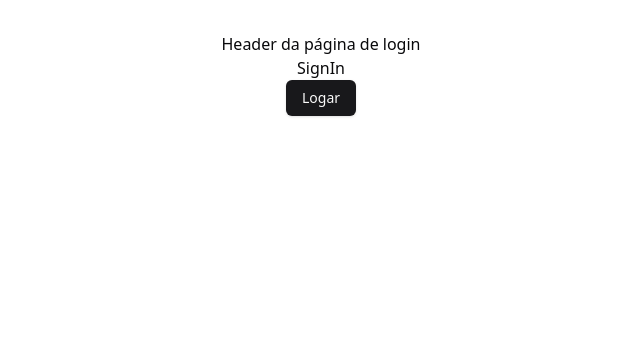
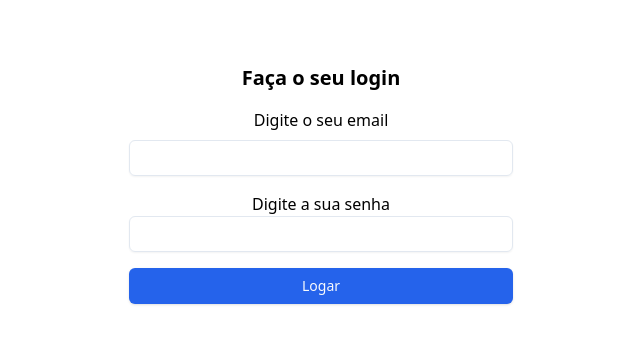
Before and after one commit to fpsaraiva/front-gerenciador-links, a React (Vite) app: page /sign-in in a window 1280 px wide. Shown: the top 344 px of the page, without its empty margins (319-959 px from the left). Built offline with nearby package versions, Linux system fonts and the light colour scheme.

Commit message:
feat: add pagina de login

```diff
--- a/package.json
+++ b/package.json
@@ -10,12 +10,14 @@
     "preview": "vite preview"
   },
   "dependencies": {
+    "@radix-ui/react-label": "^2.1.0",
     "@radix-ui/react-slot": "^1.1.0",
     "class-variance-authority": "^0.7.0",
     "clsx": "^2.1.1",
     "lucide-react": "^0.461.0",
     "react": "^18.3.1",
     "react-dom": "^18.3.1",
+    "react-hook-form": "^7.53.2",
     "react-router-dom": "^7.0.1",
     "tailwind-merge": "^2.5.5",
     "tailwindcss-animate": "^1.0.7"
--- /dev/null
+++ b/src/components/ui/input.tsx
@@ -0,0 +1,22 @@
+import * as React from "react"
+
+import { cn } from "@/lib/utils"
+
+const Input = React.forwardRef<HTMLInputElement, React.ComponentProps<"input">>(
+  ({ className, type, ...props }, ref) => {
+    return (
+      <input
+        type={type}
+        className={cn(
+          "flex h-9 w-full rounded-md border border-input bg-transparent px-3 py-1 text-base shadow-sm transition-colors file:border-0 file:bg-transparent file:text-sm file:font-medium file:text-foreground placeholder:text-muted-foreground focus-visible:outline-none focus-visible:ring-1 focus-visible:ring-ring disabled:cursor-not-allowed disabled:opacity-50 md:text-sm",
+          className
+        )}
+        ref={ref}
+        {...props}
+      />
+    )
+  }
+)
+Input.displayName = "Input"
+
+export { Input }
--- /dev/null
+++ b/src/components/ui/label.tsx
@@ -0,0 +1,24 @@
+import * as React from "react"
+import * as LabelPrimitive from "@radix-ui/react-label"
+import { cva, type VariantProps } from "class-variance-authority"
+
+import { cn } from "@/lib/utils"
+
+const labelVariants = cva(
+  "text-sm font-medium leading-none peer-disabled:cursor-not-allowed peer-disabled:opacity-70"
+)
+
+const Label = React.forwardRef<
+  React.ElementRef<typeof LabelPrimitive.Root>,
+  React.ComponentPropsWithoutRef<typeof LabelPrimitive.Root> &
+    VariantProps<typeof labelVariants>
+>(({ className, ...props }, ref) => (
+  <LabelPrimitive.Root
+    ref={ref}
+    className={cn(labelVariants(), className)}
+    {...props}
+  />
+))
+Label.displayName = LabelPrimitive.Root.displayName
+
+export { Label }
--- a/src/index.css
+++ b/src/index.css
@@ -5,51 +5,52 @@
 @layer base {
   :root {
     --background: 0 0% 100%;
-    --foreground: 240 10% 3.9%;
+    --foreground: 222.2 84% 4.9%;
     --card: 0 0% 100%;
-    --card-foreground: 240 10% 3.9%;
+    --card-foreground: 222.2 84% 4.9%;
     --popover: 0 0% 100%;
-    --popover-foreground: 240 10% 3.9%;
-    --primary: 240 5.9% 10%;
-    --primary-foreground: 0 0% 98%;
-    --secondary: 240 4.8% 95.9%;
-    --secondary-foreground: 240 5.9% 10%;
-    --muted: 240 4.8% 95.9%;
-    --muted-foreground: 240 3.8% 46.1%;
-    --accent: 240 4.8% 95.9%;
-    --accent-foreground: 240 5.9% 10%;
+    --popover-foreground: 222.2 84% 4.9%;
+    --primary: 221.2 83.2% 53.3%;
+    --primary-foreground: 210 40% 98%;
+    --secondary: 210 40% 96.1%;
+    --secondary-foreground: 222.2 47.4% 11.2%;
+    --muted: 210 40% 96.1%;
+    --muted-foreground: 215.4 16.3% 46.9%;
+    --accent: 210 40% 96.1%;
+    --accent-foreground: 222.2 47.4% 11.2%;
     --destructive: 0 84.2% 60.2%;
-    --destructive-foreground: 0 0% 98%;
-    --border: 240 5.9% 90%;
-    --input: 240 5.9% 90%;
-    --ring: 240 10% 3.9%;
+    --destructive-foreground: 210 40% 98%;
+    --border: 214.3 31.8% 91.4%;
+    --input: 214.3 31.8% 91.4%;
+    --ring: 221.2 83.2% 53.3%;
+    --radius: 0.5rem;
     --chart-1: 12 76% 61%;
     --chart-2: 173 58% 39%;
     --chart-3: 197 37% 24%;
     --chart-4: 43 74% 66%;
     --chart-5: 27 87% 67%;
-    --radius: 0.5rem;
   }
+
   .dark {
-    --background: 240 10% 3.9%;
-    --foreground: 0 0% 98%;
-    --card: 240 10% 3.9%;
-    --card-foreground: 0 0% 98%;
-    --popover: 240 10% 3.9%;
-    --popover-foreground: 0 0% 98%;
-    --primary: 0 0% 98%;
-    --primary-foreground: 240 5.9% 10%;
-    --secondary: 240 3.7% 15.9%;
-    --secondary-foreground: 0 0% 98%;
-    --muted: 240 3.7% 15.9%;
-    --muted-foreground: 240 5% 64.9%;
-    --accent: 240 3.7% 15.9%;
-    --accent-foreground: 0 0% 98%;
+    --background: 222.2 84% 4.9%;
+    --foreground: 210 40% 98%;
+    --card: 222.2 84% 4.9%;
+    --card-foreground: 210 40% 98%;
+    --popover: 222.2 84% 4.9%;
+    --popover-foreground: 210 40% 98%;
+    --primary: 217.2 91.2% 59.8%;
+    --primary-foreground: 222.2 47.4% 11.2%;
+    --secondary: 217.2 32.6% 17.5%;
+    --secondary-foreground: 210 40% 98%;
+    --muted: 217.2 32.6% 17.5%;
+    --muted-foreground: 215 20.2% 65.1%;
+    --accent: 217.2 32.6% 17.5%;
+    --accent-foreground: 210 40% 98%;
     --destructive: 0 62.8% 30.6%;
-    --destructive-foreground: 0 0% 98%;
-    --border: 240 3.7% 15.9%;
-    --input: 240 3.7% 15.9%;
-    --ring: 240 4.9% 83.9%;
+    --destructive-foreground: 210 40% 98%;
+    --border: 217.2 32.6% 17.5%;
+    --input: 217.2 32.6% 17.5%;
+    --ring: 224.3 76.3% 48%;
     --chart-1: 220 70% 50%;
     --chart-2: 160 60% 45%;
     --chart-3: 30 80% 55%;
@@ -57,12 +58,3 @@
     --chart-5: 340 75% 55%;
   }
 }
-
-@layer base {
-  * {
-    @apply border-border;
-  }
-  body {
-    @apply bg-background text-foreground;
-  }
-}
--- a/src/pages/layouts/authentication.tsx
+++ b/src/pages/layouts/authentication.tsx
@@ -2,12 +2,11 @@ import { Outlet } from "react-router-dom";
 
 function AuthenticationLayout() {
     return (
-        <>
-        <h1>Header da página de login</h1>
-        <div>
-            <Outlet />
+        <div className="flex flex-col justify-center items-center">
+            <div>
+                <Outlet />
+            </div>
         </div>
-        </>
     )
 }
 
--- a/src/pages/sign-in.tsx
+++ b/src/pages/sign-in.tsx
@@ -1,11 +1,38 @@
 import { Button } from "@/components/ui/button"
+import { Input } from "@/components/ui/input"
+import { Label } from "@radix-ui/react-label"
+import { useForm } from "react-hook-form"
 
 function SignIn() {
+    const { register, handleSubmit } = useForm();
+
+    function handleSignIn(data: any) {
+        console.log(data);
+    }
+
     return (
-        <>
-            <h1>SignIn</h1>
-            <Button>Logar</Button>
-        </>
+        <div className="p-8">
+            <div className="flex flex-col justify-center w-96 gap-4">
+                <div className="flex flex-col text-center">
+                    <h1 className="text-xl font-semibold">
+                        Faça o seu login
+                    </h1>
+                </div>
+
+                <form className="space-y-4" onSubmit={handleSubmit(handleSignIn)}>
+                    <div className="space-y-2">
+                        <Label>Digite o seu email</Label>
+                        <Input type="email" {...register('email')}/>
+                    </div>
+                    <div >
+                        <Label htmlFor="">Digite a sua senha</Label>
+                        <Input type="password" {...register('password')}/>
+                    </div>
+
+                    <Button className="w-full">Logar</Button>
+                </form>
+            </div>
+        </div>
     )
 }
 
```
Also changed, not shown: 1 other file (tests, documents, lock files or other folders).
